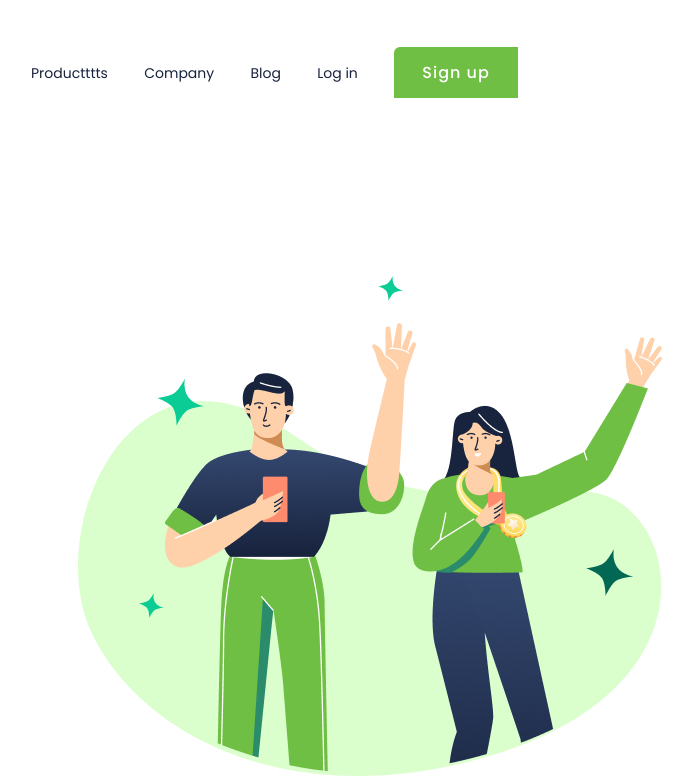
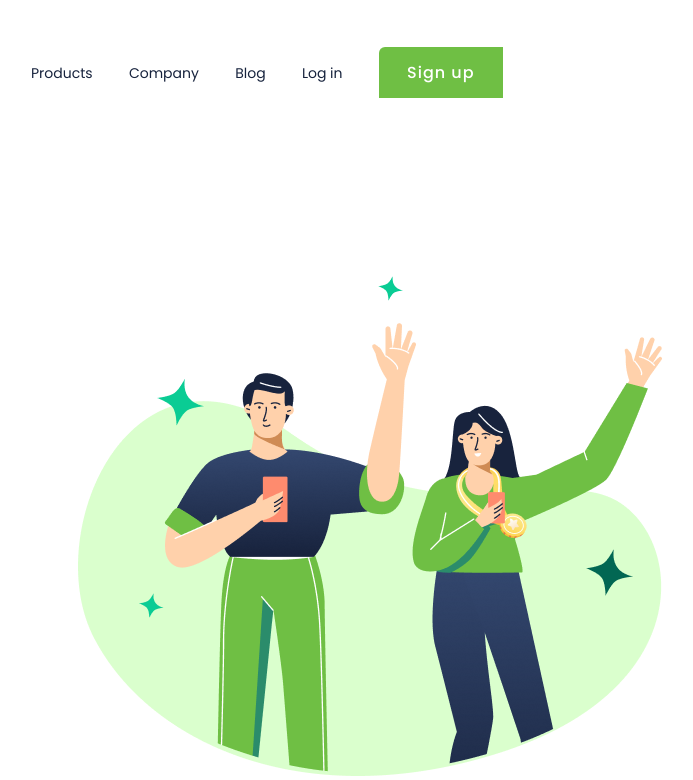
Before and after one commit to matheusantunes77/primeiro-projeto-responsivo, a plain HTML site: page index.html in a window 1280 px wide. Shown: the top 780 px of the page, without its empty margins (43-736 px from the left). Drawn offline with Linux system fonts and the light colour scheme.

Commit message:
Corrigindo o product

```diff
--- a/index.html
+++ b/index.html
@@ -8,7 +8,7 @@
 </head>
 <body>
     <header>
-        <a href="#" class="link-header">Productttts</a>
+        <a href="#" class="link-header">Products</a>
         <a href="#" class="link-header">Company</a>
         <a href="#" class="link-header">Blog</a>
         <a href="#" class="link-header">Log in</a>
```
